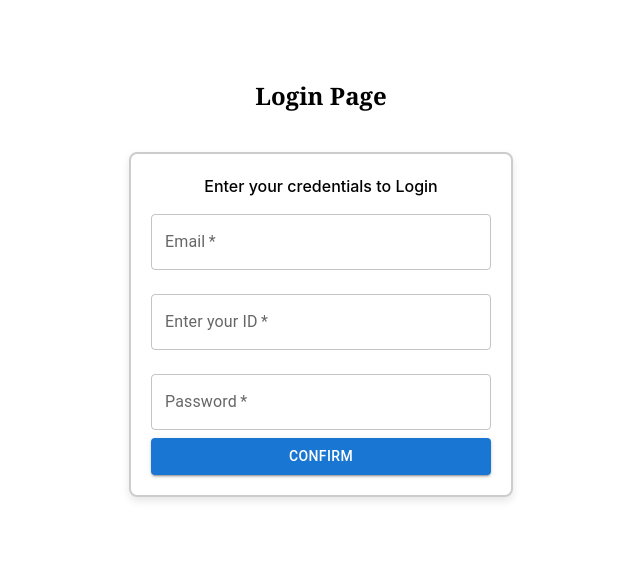
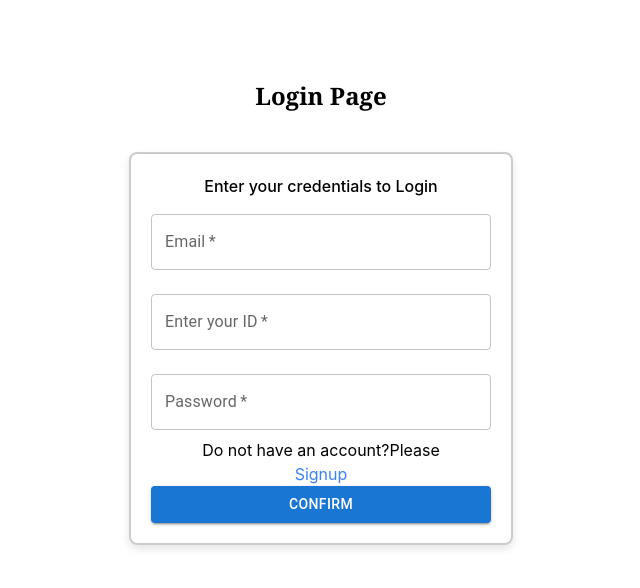
Before and after one commit to Jerry-Khobby/workers-attendance-management-system, a React (Create React App) app in the folder client/: page /login in a window 1280 px wide. Shown: the top 588 px of the page, without its empty margins (319-959 px from the left). Built offline with nearby package versions, Linux system fonts and the light colour scheme.

Commit message:
done checking for the authentication using the context hook

```diff
--- a/client/src/component/worker/login.jsx
+++ b/client/src/component/worker/login.jsx
@@ -1,7 +1,9 @@
-import React, { useState } from 'react';
+import React, { useState} from 'react';
 import TextField from '@mui/material/TextField';
 import Button from '@mui/material/Button';
 import Box from '@mui/material/Box';
+import { useAuthContext } from '../../context/authContext';
+import { Link } from 'react-router-dom';
 
 const LoginPage = () => {
   const [emailAndPassword, setEmailAndPassword] = useState({
@@ -9,7 +11,7 @@ const LoginPage = () => {
     password: '',
     user_id:'',
   });
-
+const {setIsLoggedIn}=useAuthContext();
   const [errorMessage, setErrorMessage] = useState('');
 
   const handleEmailAndPasswordChange = (event) => {
@@ -52,6 +54,7 @@ const LoginPage = () => {
           setTimeout(() => {
             setErrorMessage('');
           }, 2000);
+          setIsLoggedIn(true);
           window.location.href="/homepage"
           break;
         case 401:
@@ -138,7 +141,12 @@ const LoginPage = () => {
           onChange={handleEmailAndPasswordChange}
         />
 
-        {/* Confirm button */}
+<p>Do not  have an account?Please  </p>
+              <Link to="/">
+              <p  className="text-blue-500">
+                Signup
+              </p>
+              </Link>
         <Button type="submit" variant="contained" color="primary" fullWidth>
           Confirm
         </Button>
--- a/client/src/component/worker/mainportal/main.js
+++ b/client/src/component/worker/mainportal/main.js
@@ -1,7 +1,18 @@
+import React from 'react'
 import Navbar from "./navbar";
 import StaticPage from "./frontpage";
+import { useAuthContext } from '../../../context/authContext';
+
 
 const MainHomePortal = () => {
+  const {isLoggedIn}=useAuthContext();
+
+    // Check if user is not logged in, then redirect to login page
+    if (!isLoggedIn) {
+      window.location.href = '/login';
+      return null; // Prevent rendering anything else
+    }
+
   return (
     <div>
       <Navbar/>
--- a/client/src/component/worker/signup.jsx
+++ b/client/src/component/worker/signup.jsx
@@ -1,8 +1,9 @@
-import React, { useState } from "react";
+import React, { useState} from "react";
 import TextField from "@mui/material/TextField";
 import Button from "@mui/material/Button";
 import Box from "@mui/material/Box";
 import {Link} from "react-router-dom"
+import { useAuthContext } from "../../context/authContext";
 
 const SignUpForm = () => {
   const [formData, setFormData] = useState({
@@ -19,7 +20,7 @@ const SignUpForm = () => {
     previousExperience: "",
     acceptTerms: false,
   });
-
+  const {setIsLoggedIn}=useAuthContext();
   const [passwordMismatchError, setPasswordMismatchError] = useState("");
   const [telephoneLengthError, setTelephoneLengthError] = useState("");
   const [backendError, setBackendError] = useState("");
@@ -131,6 +132,8 @@ const SignUpForm = () => {
 
       if (response.status === 201) {
         console.log("User created successfully");
+        //set isLoggedIn to true after successfully signup
+        setIsLoggedIn(true);
         window.location.href = `/card_info/${formData.email}`;
         setFormData({
           firstName: "",
--- a/client/src/context/authContext.js
+++ b/client/src/context/authContext.js
@@ -1,4 +1,4 @@
-import React, { useState, useEffect, createContext } from 'react';
+import React, { useState, useEffect, createContext,useContext } from 'react';
 
 const AuthContext = createContext();
 
@@ -22,3 +22,9 @@ export const AuthContextProvider = ({ children }) => {
     </AuthContext.Provider>
   );
 };
+
+
+
+export const useAuthContext=()=>{
+  return useContext(AuthContext)
+}
```
